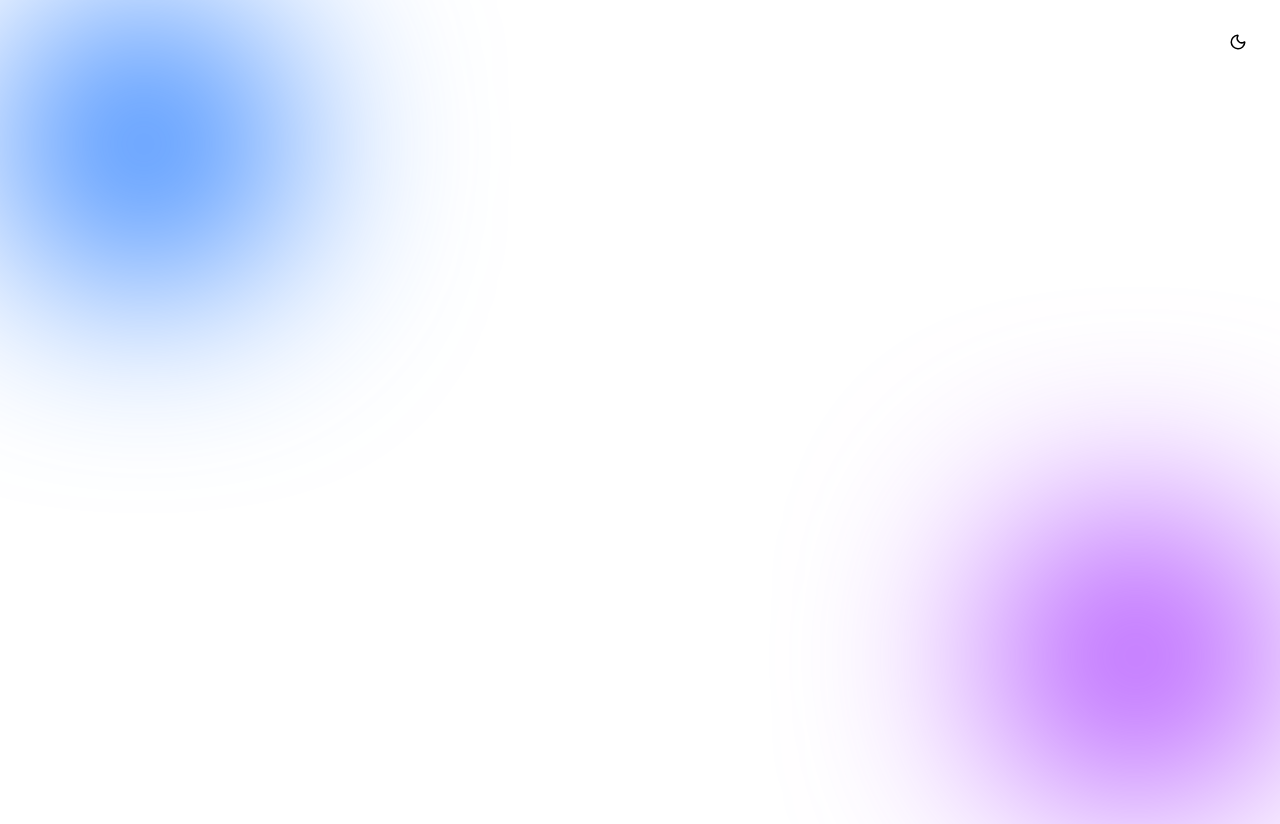
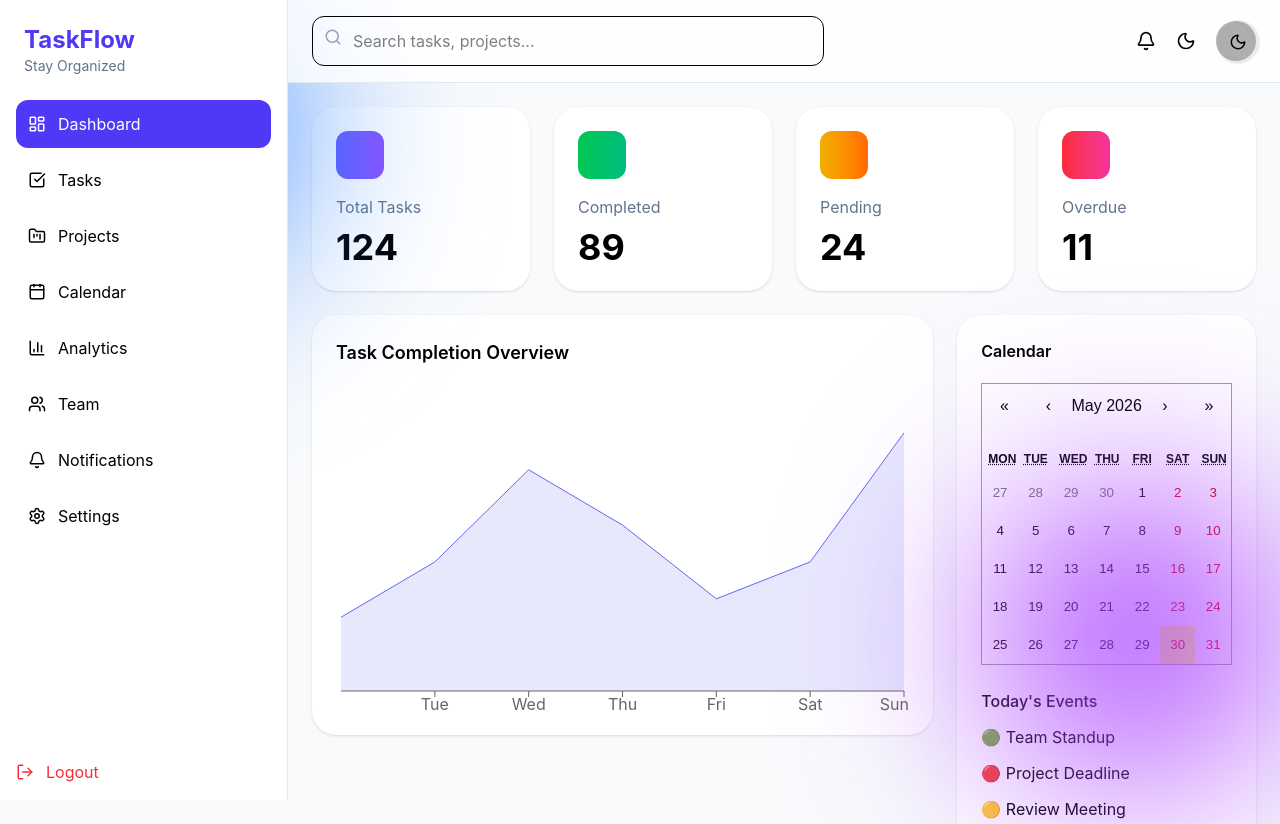
Before and after one commit to subham-oss/Task-Management-Application, a React (Vite) app in the folder client/: page /dashboard in a window 1280 px wide. Before the commit this address had no page. Shown: the top 824 px of the page. Before the commit the page ends 800 px from the top, so only its background shows below. Built offline with nearby package versions, Linux system fonts and the light colour scheme; grey boxes are pictures that could not be loaded.

Commit message:
add new page

```diff
--- a/client/src/App.tsx
+++ b/client/src/App.tsx
@@ -24,7 +24,6 @@
           dark={dark}
           toggle={toggleTheme}
         /> }
-
       </div>
 
       <div className="orb bg-blue-500 w-72 h-72 top-0 left-0" />
--- a/client/src/components/Navbar.tsx
+++ b/client/src/components/Navbar.tsx
@@ -15,7 +15,7 @@
 const navItems = [
   {
     name: "Dashboard",
-    path: "/",
+    path: "/dashboard",
   },
   {
     name: "Tasks",
--- a/client/src/pages/Login.tsx
+++ b/client/src/pages/Login.tsx
@@ -8,6 +8,8 @@
 import { zodResolver } from "@hookform/resolvers/zod";
 
 import { loginSchema, type LoginSchema } from "../lib/schema";
+
+
 
 import { FaGithub, FaGoogle } from "react-icons/fa6";
 import { Link } from "react-router-dom";
@@ -39,6 +41,7 @@
   };
   return (
     <div className="grid min-h-screen lg:grid-cols-2">
+
       <div className="hidden lg:grid p-10">
         <div className="glass rounded-3xl p-10">
           <h1 className="text-5xl font-bold">Welcome Back</h1>
--- a/client/src/router/AppRouter.tsx
+++ b/client/src/router/AppRouter.tsx
@@ -16,7 +16,7 @@
         <Route path="/login" element={<Login />} />
         <Route path="/register" element={<Register />} />
         <Route path="/forgot-password" element={<ForgotPassword />} />
-        <Route path="/" element={<Dashboard />}  />
+        <Route path="/dashboard" element={<Dashboard />}  />
 
         <Route path="/tasks"  element={<Tasks />} />
 
```
